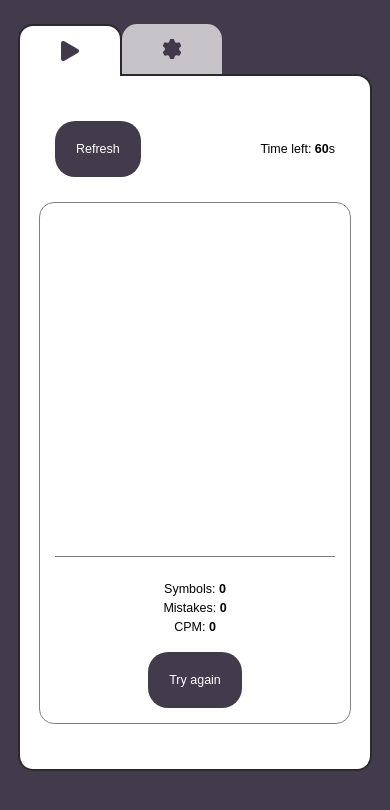
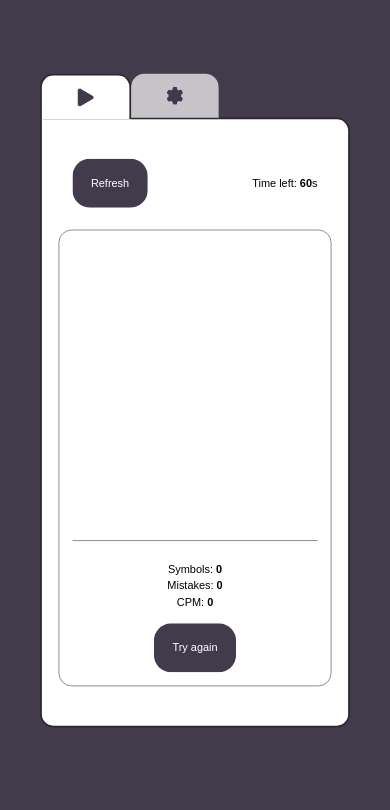
Before and after one commit to FedotovN/typeTrain, a plain HTML site: page index.html in a window 390 px wide. Drawn offline with Linux system fonts and the light colour scheme; no server answers.

Commit message:
Update style.css

```diff
--- a/css/style.css
+++ b/css/style.css
@@ -216,6 +216,7 @@ span{
 		font-size: 12.5px;
 	}
 	main{
+		transform: scale(.875);
 		padding: 45px 25px;
 		height: auto;
 		min-height: 500px;
```
